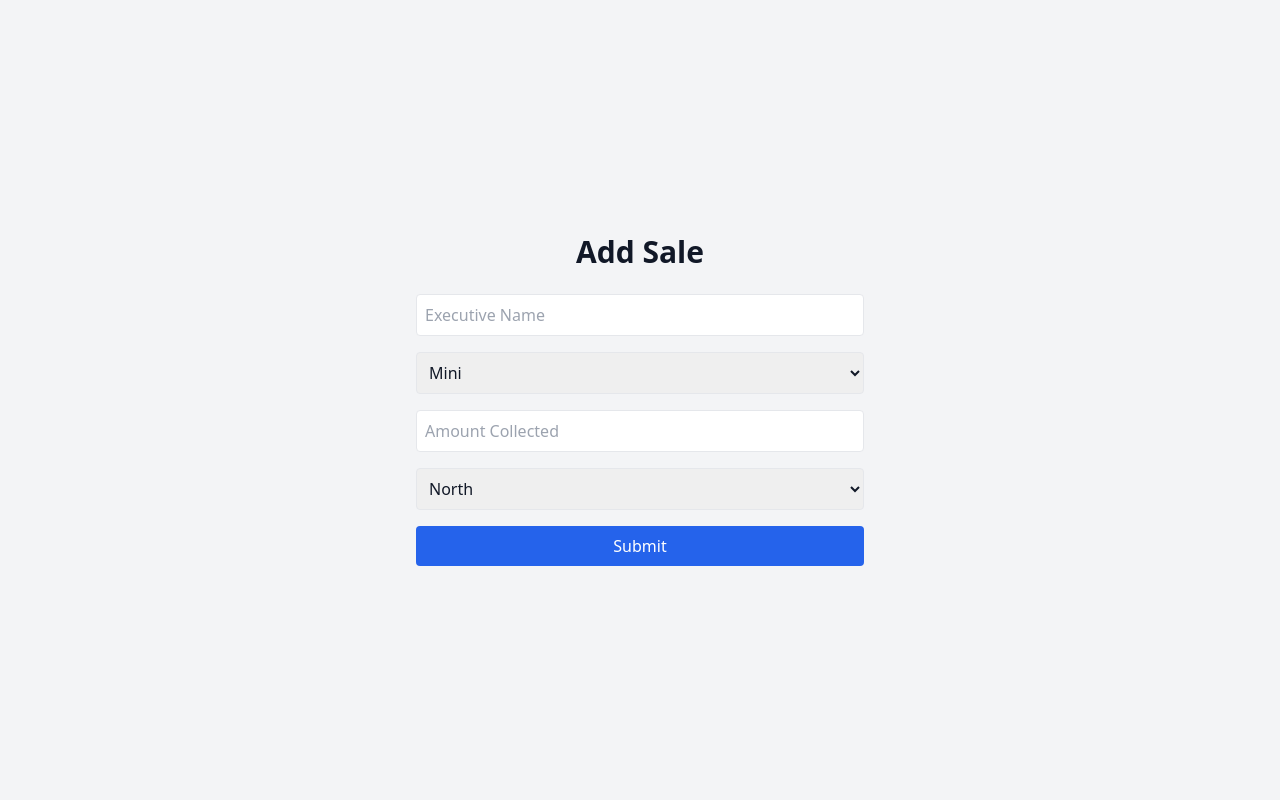
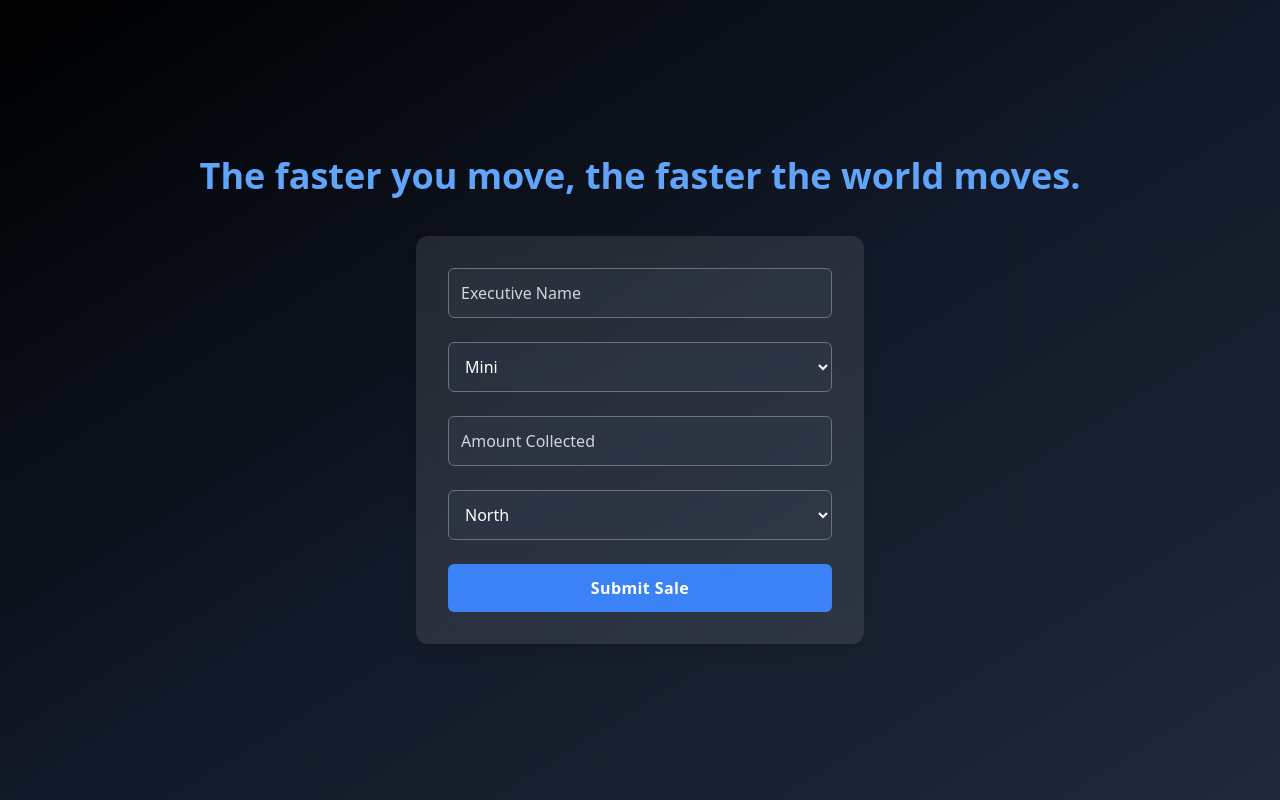
Before and after one commit to bumbleb33/sales-tracker-frontend, a React (Vite) app: page /add-sale in a window 1280 px wide. Built offline with nearby package versions, Linux system fonts and the light colour scheme.

Commit message:
improved ui

```diff
--- a/src/pages/AddSale.jsx
+++ b/src/pages/AddSale.jsx
@@ -1,5 +1,14 @@
-import { useState } from 'react';
+import { useState, useEffect } from 'react';
 import axios from 'axios';
+
+const quotes = [
+  "Every charger you place powers a future.",
+  "Sell like the world depends on it — because it does.",
+  "One charge, one change, one future — you create it.",
+  "The faster you move, the faster the world moves.",
+  "DeCharge your limits. Empower the future.",
+  "Small wins daily build unstoppable momentum."
+];
 
 export default function AddSale() {
   const [executiveName, setExecutiveName] = useState('');
@@ -7,6 +16,12 @@ export default function AddSale() {
   const [amountCollected, setAmountCollected] = useState('');
   const [region, setRegion] = useState('North');
   const [message, setMessage] = useState('');
+  const [randomQuote, setRandomQuote] = useState('');
+
+  useEffect(() => {
+    const index = Math.floor(Math.random() * quotes.length);
+    setRandomQuote(quotes[index]);
+  }, []);
 
   const handleSubmit = async (e) => {
     e.preventDefault();
@@ -17,27 +32,49 @@ export default function AddSale() {
         amount_collected: parseFloat(amountCollected),
         region
       });
-      setMessage('Sale successfully added!');
+      setMessage('✅ Sale successfully added!');
       setExecutiveName('');
       setModel('Mini');
       setAmountCollected('');
       setRegion('North');
     } catch (error) {
-      setMessage('Error adding sale.');
+      setMessage('❌ Error adding sale.');
     }
   };
 
   return (
-    <div className="flex flex-col items-center justify-center min-h-screen p-4">
-      <h1 className="text-3xl font-bold mb-6">Add Sale</h1>
-      <form onSubmit={handleSubmit} className="space-y-4 w-full max-w-md">
-        <input value={executiveName} onChange={e => setExecutiveName(e.target.value)} type="text" placeholder="Executive Name" className="w-full p-2 border rounded" required />
-        <select value={model} onChange={e => setModel(e.target.value)} className="w-full p-2 border rounded">
+    <div className="min-h-screen bg-gradient-to-br from-black via-gray-900 to-gray-800 flex flex-col items-center justify-center p-4 text-white">
+      <h1 className="text-3xl md:text-4xl font-bold mb-2 text-center text-blue-400">{randomQuote}</h1>
+      <form onSubmit={handleSubmit} className="backdrop-blur-md bg-white/10 rounded-xl shadow-lg p-8 mt-8 w-full max-w-md space-y-6">
+        <input
+          value={executiveName}
+          onChange={e => setExecutiveName(e.target.value)}
+          type="text"
+          placeholder="Executive Name"
+          className="w-full p-3 rounded-md bg-gray-700/30 border border-gray-500 placeholder-gray-300 text-white focus:outline-none focus:ring-2 focus:ring-blue-400"
+          required
+        />
+        <select
+          value={model}
+          onChange={e => setModel(e.target.value)}
+          className="w-full p-3 rounded-md bg-gray-700/30 border border-gray-500 text-white focus:outline-none focus:ring-2 focus:ring-blue-400"
+        >
           <option value="Mini">Mini</option>
           <option value="Beast">Beast</option>
         </select>
-        <input value={amountCollected} onChange={e => setAmountCollected(e.target.value)} type="number" placeholder="Amount Collected" className="w-full p-2 border rounded" required />
-        <select value={region} onChange={e => setRegion(e.target.value)} className="w-full p-2 border rounded">
+        <input
+          value={amountCollected}
+          onChange={e => setAmountCollected(e.target.value)}
+          type="number"
+          placeholder="Amount Collected"
+          className="w-full p-3 rounded-md bg-gray-700/30 border border-gray-500 placeholder-gray-300 text-white focus:outline-none focus:ring-2 focus:ring-blue-400"
+          required
+        />
+        <select
+          value={region}
+          onChange={e => setRegion(e.target.value)}
+          className="w-full p-3 rounded-md bg-gray-700/30 border border-gray-500 text-white focus:outline-none focus:ring-2 focus:ring-blue-400"
+        >
           <option value="North">North</option>
           <option value="South">South</option>
           <option value="East">East</option>
@@ -46,9 +83,14 @@ export default function AddSale() {
           <option value="Europe">Europe</option>
           <option value="UAE">UAE</option>
         </select>
-        <button type="submit" className="w-full p-2 bg-blue-600 text-white rounded hover:bg-blue-700">Submit</button>
+        <button
+          type="submit"
+          className="w-full p-3 rounded-md bg-blue-500 hover:bg-blue-600 transition text-white font-semibold tracking-wide"
+        >
+          Submit Sale
+        </button>
       </form>
-      {message && <div className="mt-4 text-lg">{message}</div>}
+      {message && <div className="mt-6 text-xl font-semibold">{message}</div>}
     </div>
   );
 }
```
